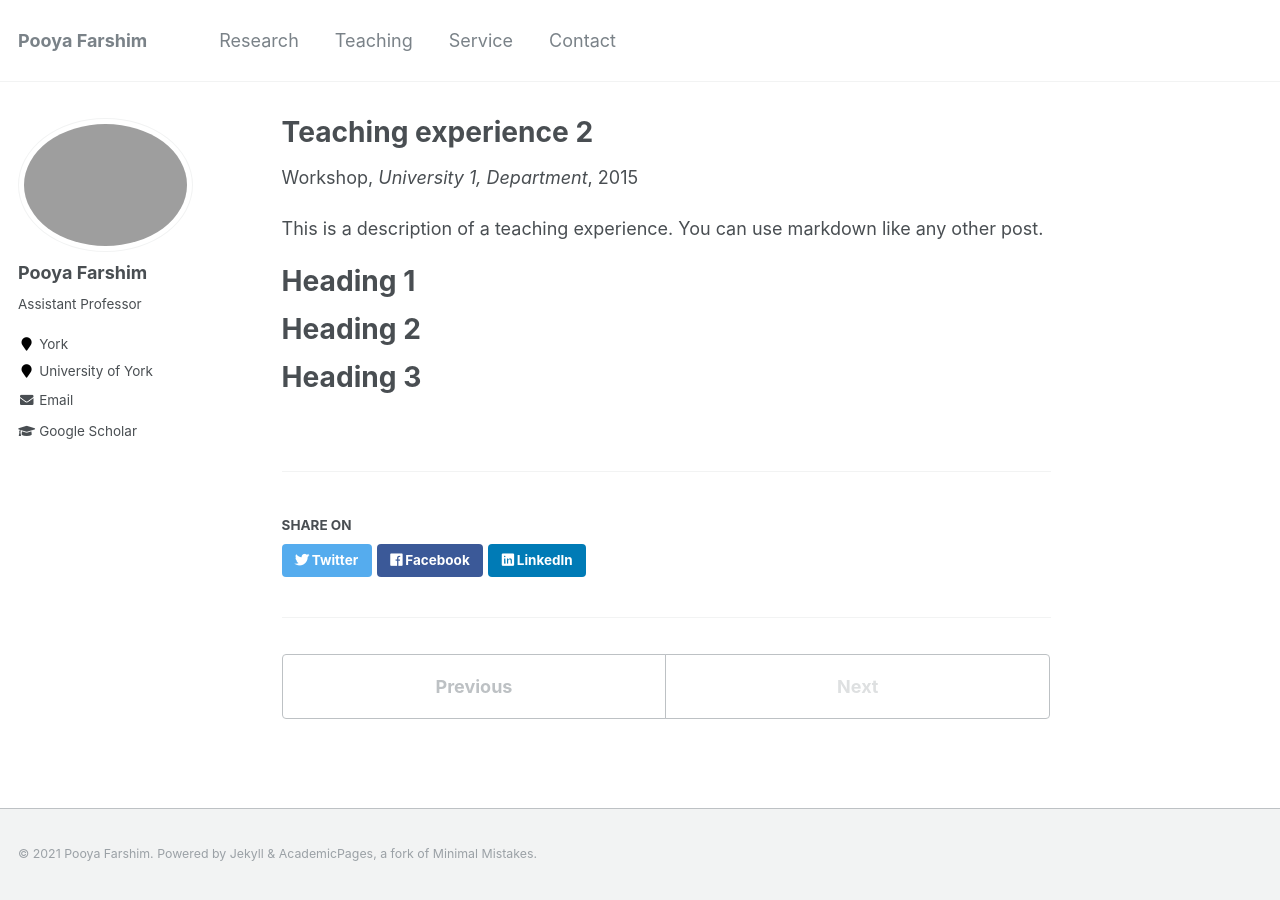
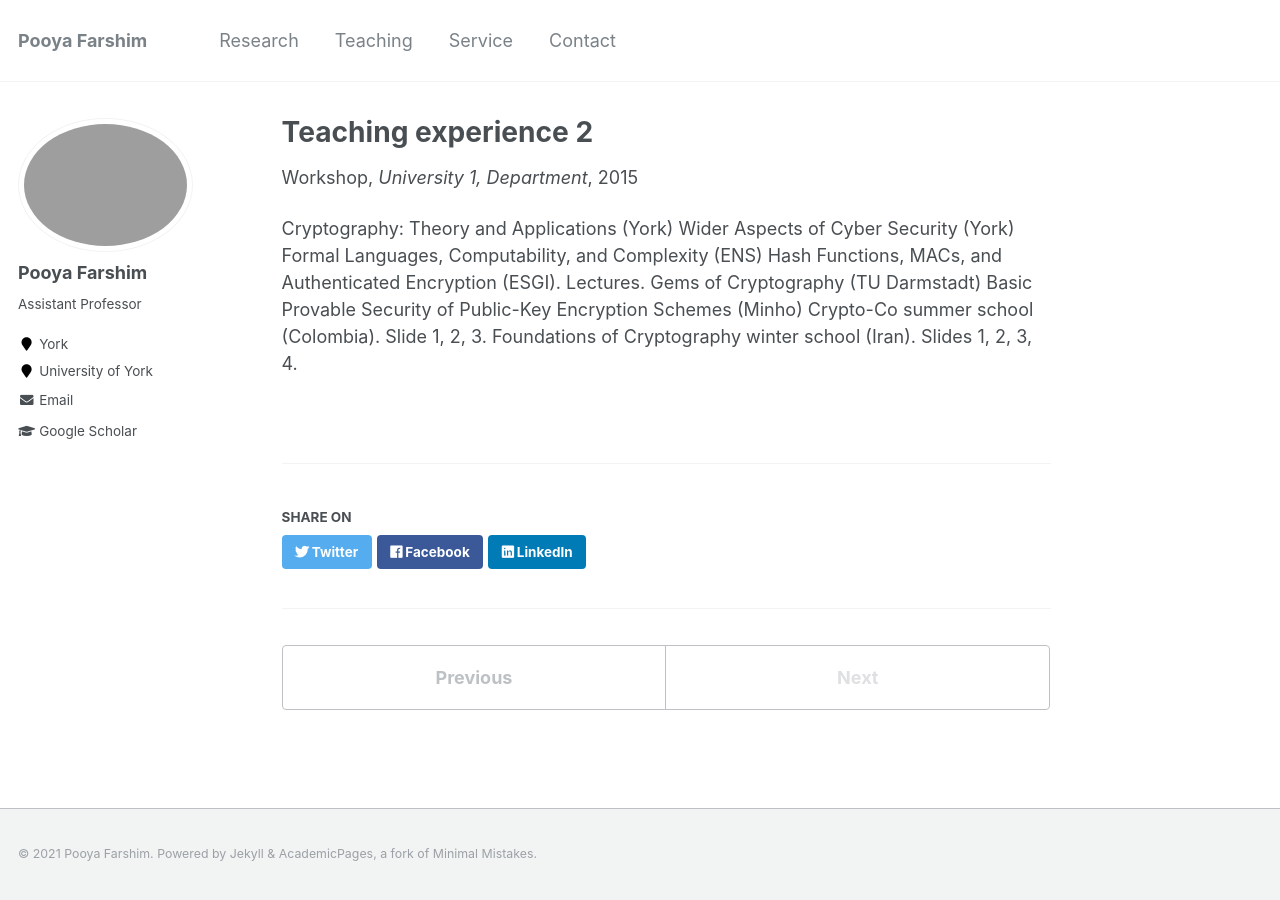
Before and after one commit to farshim/farshim.github.io, a Jekyll site: the page built from _teaching/2015-spring-teaching-2.md, in a window 1280 px wide. Built offline with Jekyll 4.4.1, drawn with Linux system fonts in a browser that asks for light colours.

Commit message:
initial playing

```diff
--- a/_config.yml
+++ b/_config.yml
@@ -179,7 +179,7 @@
   teaching:
     output: true
     permalink: /:collection/:path/
-  service:
+  portfolio:
     output: true
     permalink: /:collection/:path/
   contact:
@@ -225,10 +225,10 @@
       author_profile: true
       share: true
       comments: true
-  # _service
+  # _portfolio
   - scope:
       path: ""
-      type: service
+      type: portfolio
     values:
       layout: single
       author_profile: true
--- a/_teaching/2015-spring-teaching-2.md
+++ b/_teaching/2015-spring-teaching-2.md
@@ -8,13 +8,11 @@
 location: "City, Country"
 ---
 
-This is a description of a teaching experience. You can use markdown like any other post.
-
-Heading 1
-======
-
-Heading 2
-======
-
-Heading 3
-======
+Cryptography: Theory and Applications (York)
+Wider Aspects of Cyber Security (York)
+Formal Languages, Computability, and Complexity (ENS)
+Hash Functions, MACs, and Authenticated Encryption (ESGI). Lectures.
+Gems of Cryptography (TU Darmstadt)
+Basic Provable Security of Public-Key Encryption Schemes (Minho)
+Crypto-Co summer school (Colombia). Slide 1, 2, 3.
+Foundations of Cryptography winter school (Iran). Slides 1, 2, 3, 4.
```
Also changed, not shown: 1 other file.
